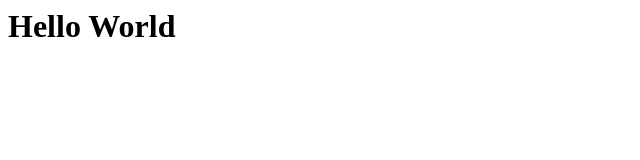
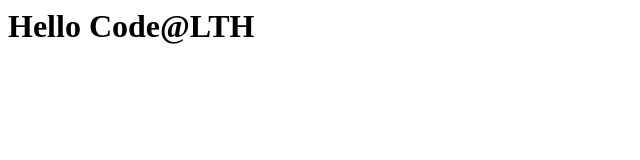
Before and after one commit to ErikBjare/intro-to-git, a plain HTML site: page index.html in a window 1280 px wide. Shown: the whole page, without its empty margins (0-640 px from the left). Drawn offline with Linux system fonts and the light colour scheme.

Commit message:
Changed text, yay

```diff
--- a/index.html
+++ b/index.html
@@ -1 +1 @@
-<h1>Hello World</h1>
+<h1>Hello Code@LTH</h1>
```
